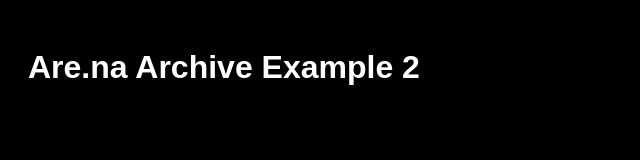
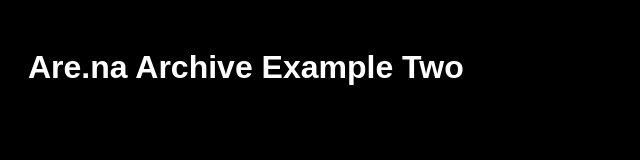
Before and after one commit to wgdenton/arena_example2, a plain HTML site: page index.html in a window 1280 px wide. Shown: the full height of the page, 0-640 px from the left. Drawn offline with Linux system fonts and the light colour scheme; no server answers.

Commit message:
Changed 2 to Two

```diff
--- a/index.html
+++ b/index.html
@@ -7,7 +7,7 @@
     <link rel="stylesheet" href="style.css">
 </head>
 <body>
-    <h1>Are.na Archive Example 2</h1>
+    <h1>Are.na Archive Example Two</h1>
     <div id="arena-content"></div>
 
     <script>
```
